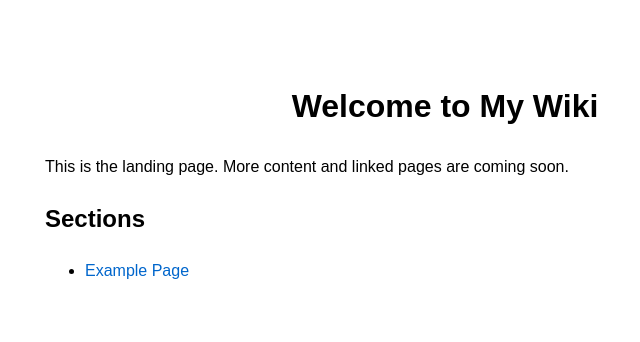
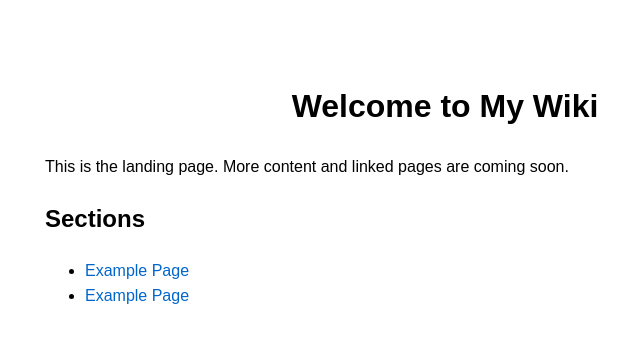
Before and after one commit to twtrahan18/twtrahan18, a plain HTML site: page index.html in a window 1280 px wide. Shown: the whole page, without its empty margins (195-835 px from the left). Drawn offline with Linux system fonts and the light colour scheme.

Commit message:
Update index.html

```diff
--- a/index.html
+++ b/index.html
@@ -30,6 +30,7 @@
   <h2>Sections</h2>
   <ul>
     <li><a href="pages/example.html">Example Page</a></li>
+    <li><a href="pages/Cisco-UCS.html">Example Page</a></li>
   </ul>
 </body>
 </html>
```
